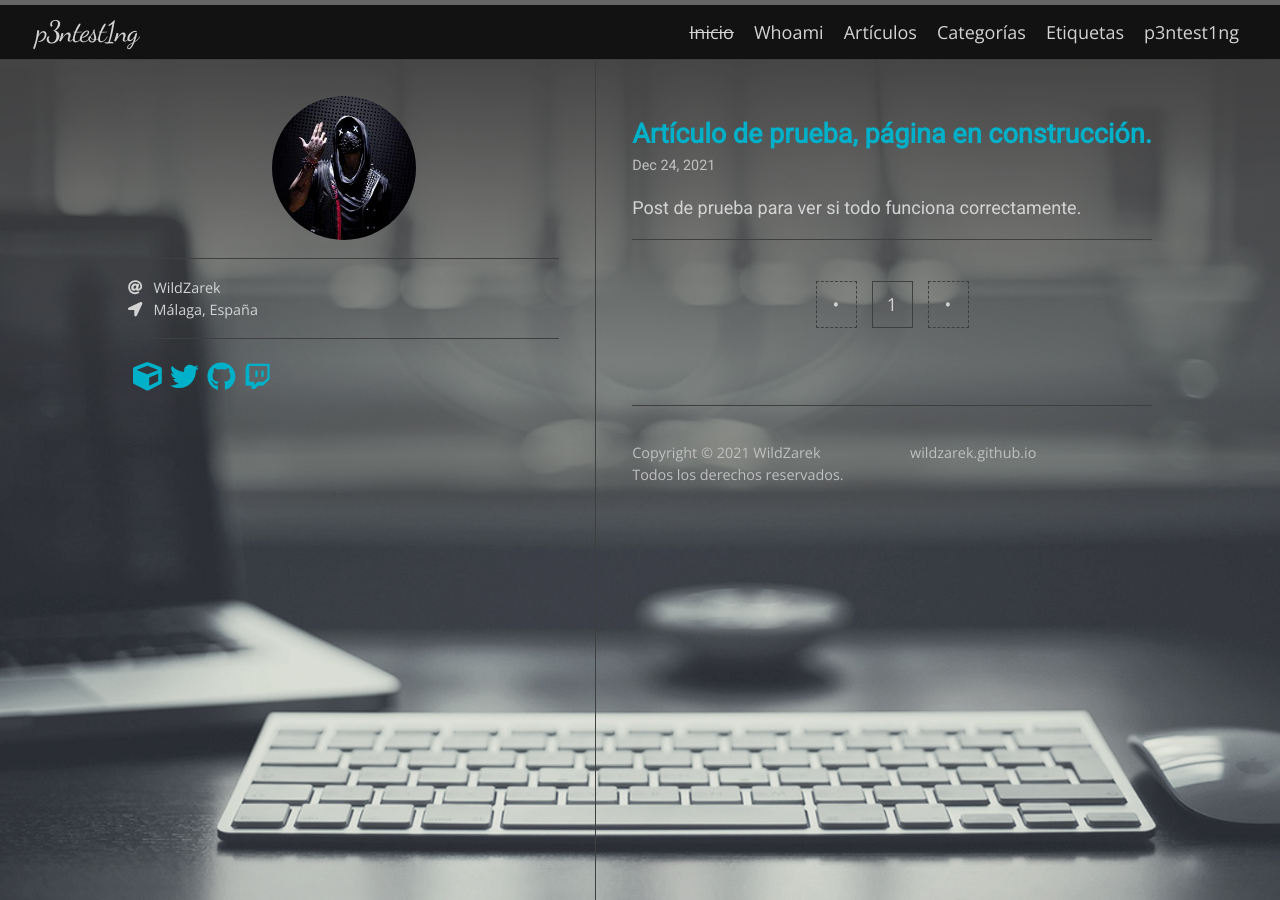
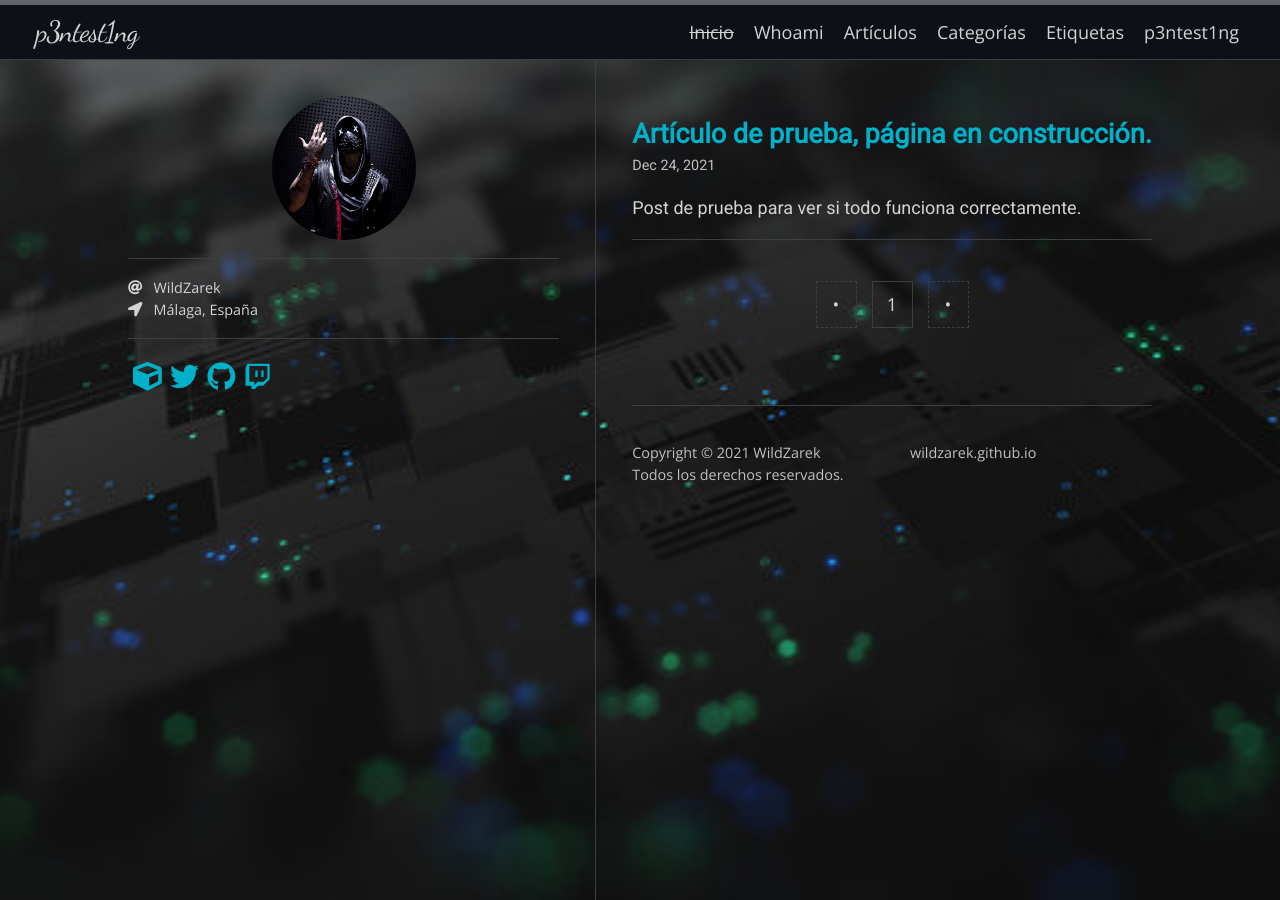
Before and after one commit to WildZarek/wildzarek.github.io, a Jekyll site: the page built from index.html, in a window 1280 px wide. Built offline with Jekyll 4.4.1, drawn with Linux system fonts in a browser that asks for light colours; nearby versions of some CDN libraries; some web fonts are replaced; the list of posts is cut into pages by our own code.

Commit message:
css style modified

```diff
--- a/_sass/hamilton/skins/midnight.scss
+++ b/_sass/hamilton/skins/midnight.scss
@@ -1,7 +1,7 @@
 $text-color:            lightgrey !default;
 $text-color-light:      silver !default;
-$background-color:      #121212 !default;
-$code-background-color: #7c7c7c !default;
+$background-color:      #0D1117 !default; // 121212
+$code-background-color: #202020 !default; // 49483e
 
 $border-color:          mix($text-color, $background-color, 30%) !default;
 $border-color-light:    darken($border-color, 5%) !default;
```
Also changed, not shown: assets/images/bg.jpg.
